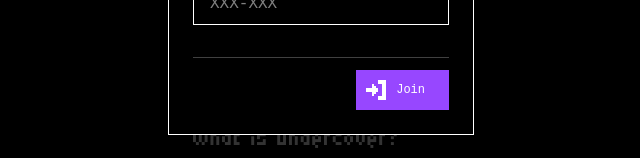
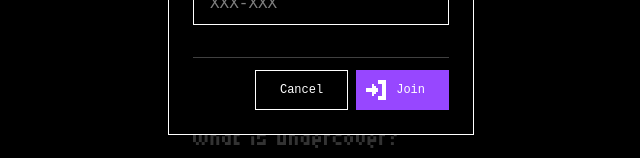
Before and after one commit to Kan-A-Pesh/undercover-game, a React (Vite) app in the folder client/: page / in a window 1280 px wide. Both pictures are taken after a click on the button "Join a room". Shown: the part 404-562 px from the top of the page, without its empty margins (319-959 px from the left). Built offline with nearby package versions, Linux system fonts and the light colour scheme.

Commit message:
feat: add close button on join modal

```diff
--- a/client/src/components/modals/join-room.tsx
+++ b/client/src/components/modals/join-room.tsx
@@ -38,10 +38,13 @@ export function JoinRoomModal({ isOpen, onClose, onJoin }: JoinRoomModalProps) {
   return (
     <Modal
       isOpen={isOpen}
-      onClose={() => onClose(false)}
+      onClose={onClose}
       title="Join a room"
       footer={
-        <div className="flex justify-end">
+        <div className="flex justify-end gap-2">
+          <Button type="outlined" color="white" onClick={() => onClose(false)}>
+            Cancel
+          </Button>
           <Button icon="login" type="filled" color="primary" onClick={handleJoin}>
             Join
           </Button>
--- a/client/src/components/ui/modal.tsx
+++ b/client/src/components/ui/modal.tsx
@@ -4,7 +4,7 @@ import Button from "./button";
 
 interface ModalProps {
   isOpen: boolean;
-  onClose: () => void;
+  onClose: (value: false) => void;
   title: string;
   children?: ReactNode;
   footer?: ReactNode;
@@ -15,7 +15,7 @@ export function Modal({ isOpen, onClose, title, children, footer }: ModalProps)
 
   return (
     <div className="fixed inset-0 z-50 flex items-center justify-center">
-      <div className="fixed inset-0 bg-black/80" onClick={onClose} />
+      <div className="fixed inset-0 bg-black/80" onClick={() => onClose(false)} />
       <div className="relative z-10 bg-black border border-white min-w-[300px] max-w-md  p-6">
         <Text type="title" className="mb-3 break-words">
           {title}
@@ -25,7 +25,7 @@ export function Modal({ isOpen, onClose, title, children, footer }: ModalProps)
 
         {footer ?? (
           <div className="flex justify-end">
-            <Button type="outlined" color="white" onClick={onClose}>
+            <Button type="outlined" color="white" onClick={() => onClose(false)}>
               Ok
             </Button>
           </div>
```
